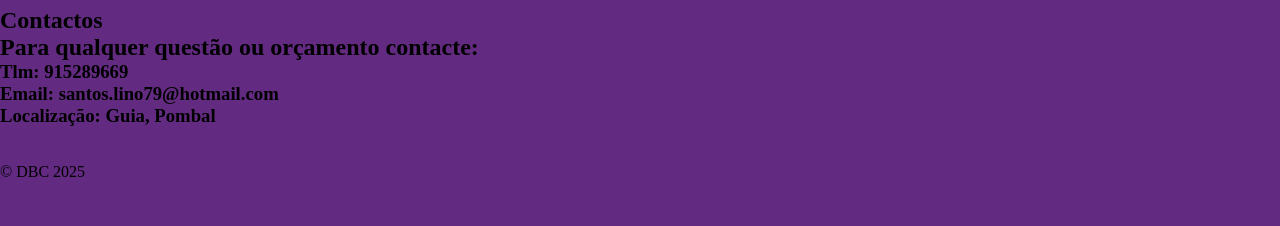
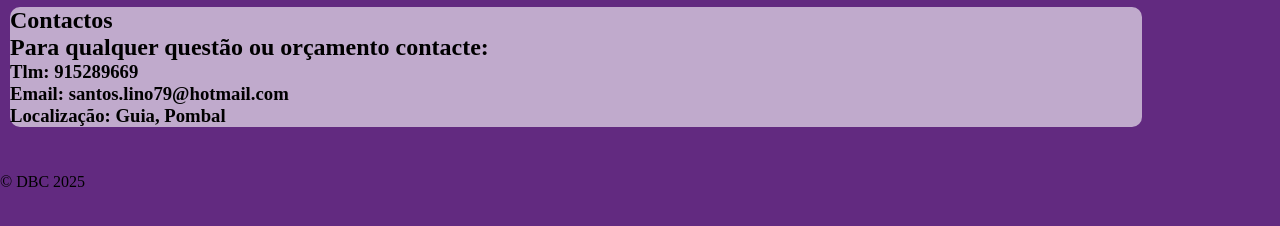
Before and after one commit to WebCarreira/site_lino, a plain HTML site: page index.html in a window 1280 px wide. Shown: the part 392-618 px from the top of the page. Drawn offline with Linux system fonts and the light colour scheme.

Commit message:
contactos

```diff
--- a/index.html
+++ b/index.html
@@ -38,7 +38,7 @@
         </div>
     </section>
 
-    <section>
+    <section class="contactos-container">
         <h1>Contactos</h1>
         <h2>Para qualquer questão ou orçamento contacte:</h2>
         <h3>Tlm: 915289669</h3>
--- a/styles/style.css
+++ b/styles/style.css
@@ -19,7 +19,7 @@ body{
     margin: 15px;
 }
 
-.piscinas-container, .construcao-container, .plastico-container{
+.piscinas-container, .construcao-container, .plastico-container, .contactos-container{
     background-color: #c0aacc;
     border-radius: 10px;
     margin: 10px;
```
